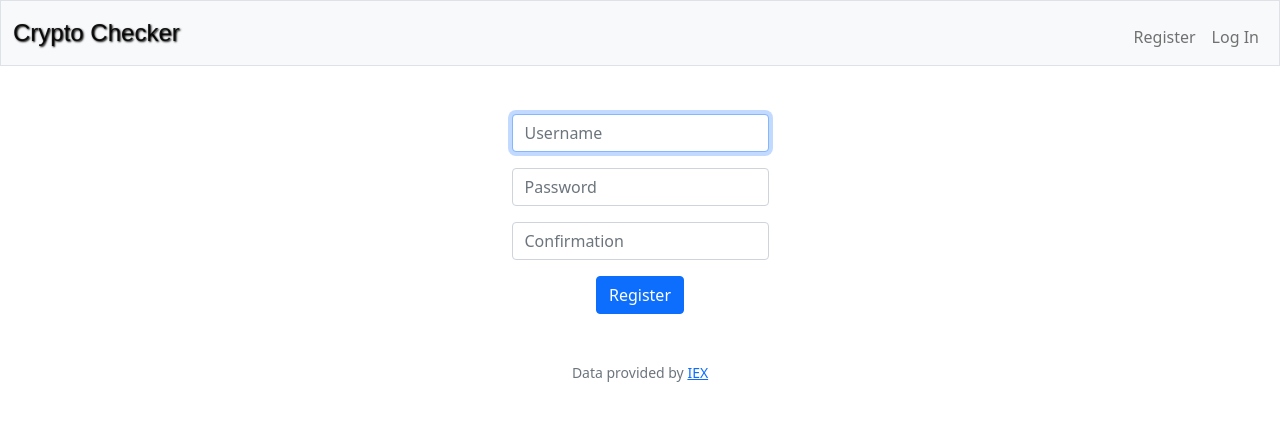
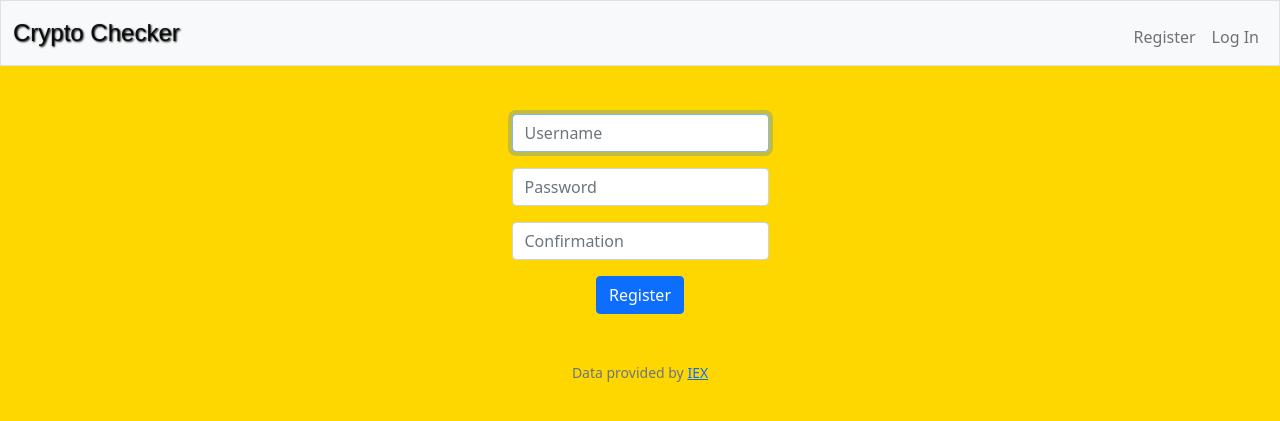
Before and after one commit to sthio90/CS50X, a Flask app: page /register in a window 1280 px wide. Shown: the top 421 px of the page. Run offline with Flask 3, Linux system fonts and the light colour scheme; some libraries are stand-ins or nearby versions.

Commit message:
Mon, Jan 1, 2024, 11:51 AM +10:00

```diff
--- a/project/static/styles.css
+++ b/project/static/styles.css
@@ -5,3 +5,11 @@ nav .navbar-brand-custom
     font-size: 24px;
     text-shadow: 1px 1px 2px #000;
 }
+
+nav .navbar {
+    background-color: #aec6cf;
+}
+
+body {
+    background-color: gold;
+}
```
